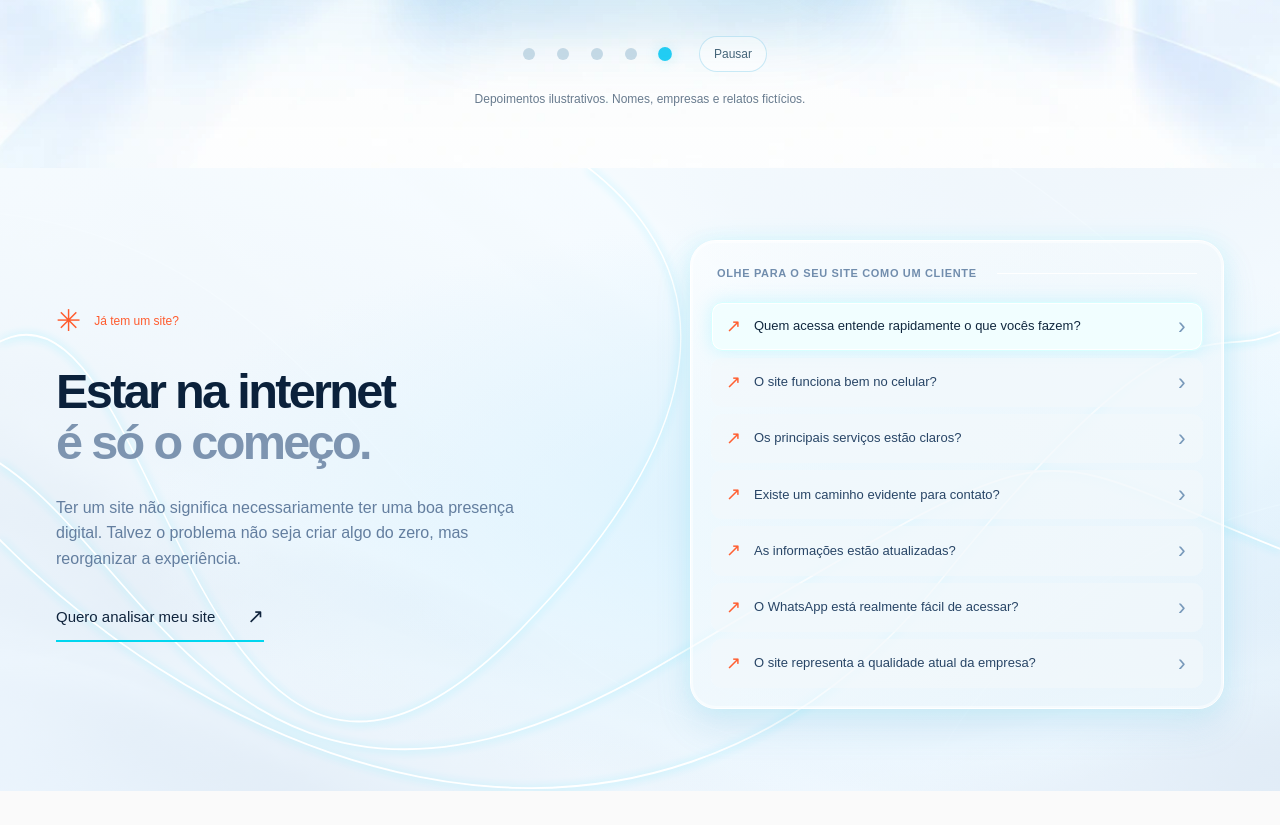
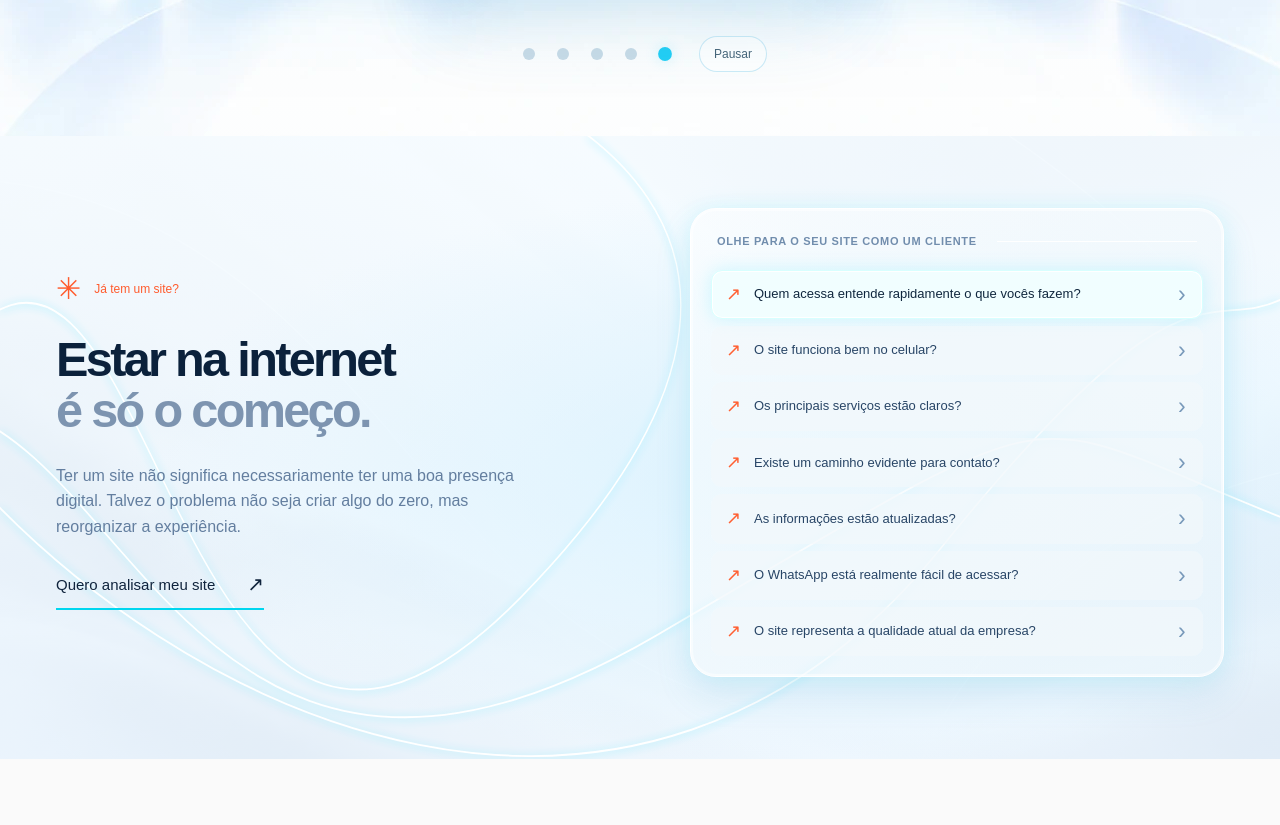
Before and after one commit to strikercslago/Striker, a plain HTML site: page index.html in a window 1280 px wide. Shown: the part 8511-9336 px from the top of the page. Drawn offline with Linux system fonts and the light colour scheme; grey boxes are pictures that could not be loaded.

Commit message:
Remove frase de depoimentos ilustrativos abaixo do carrossel

```diff
--- a/index.html
+++ b/index.html
@@ -232,7 +232,6 @@
           <button class="testimonial-arrow testimonial-arrow--right" type="button" aria-label="Próxima avaliação"><img src="public/assets/striker/testimonials/arrow-right.webp" width="76" height="76" alt="" aria-hidden="true"></button>
         </div>
         <div class="testimonial-controls"><div class="testimonial-pagination" role="group" aria-label="Escolher avaliação"></div><button class="testimonial-playback" type="button" aria-label="Pausar troca automática">Pausar</button></div>
-        <p class="testimonials-placeholder">Depoimentos ilustrativos. Nomes, empresas e relatos fictícios.</p>
         <p class="testimonials-announcement" aria-live="polite" aria-atomic="true"></p>
         <noscript><p class="testimonials-placeholder">Ative o JavaScript para navegar pelos depoimentos ilustrativos.</p></noscript>
       </div>
```
